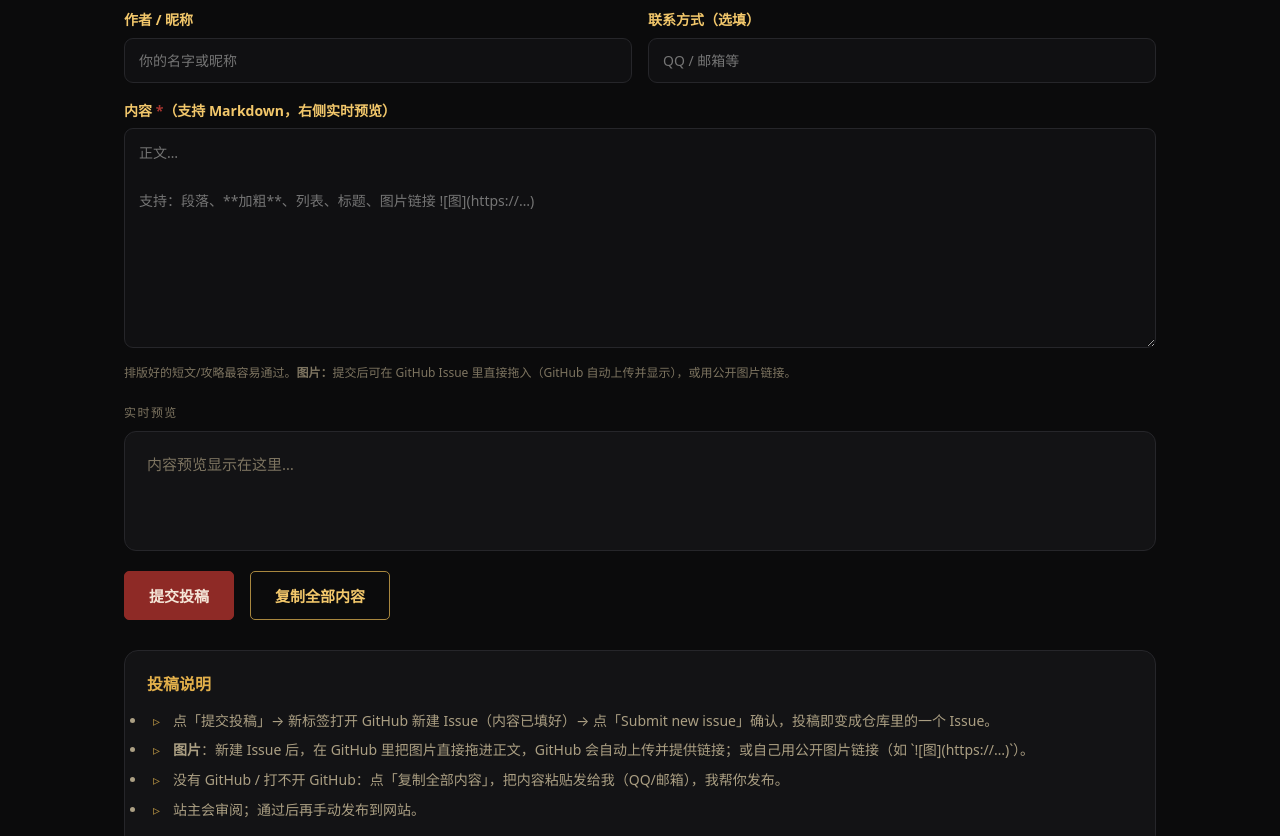
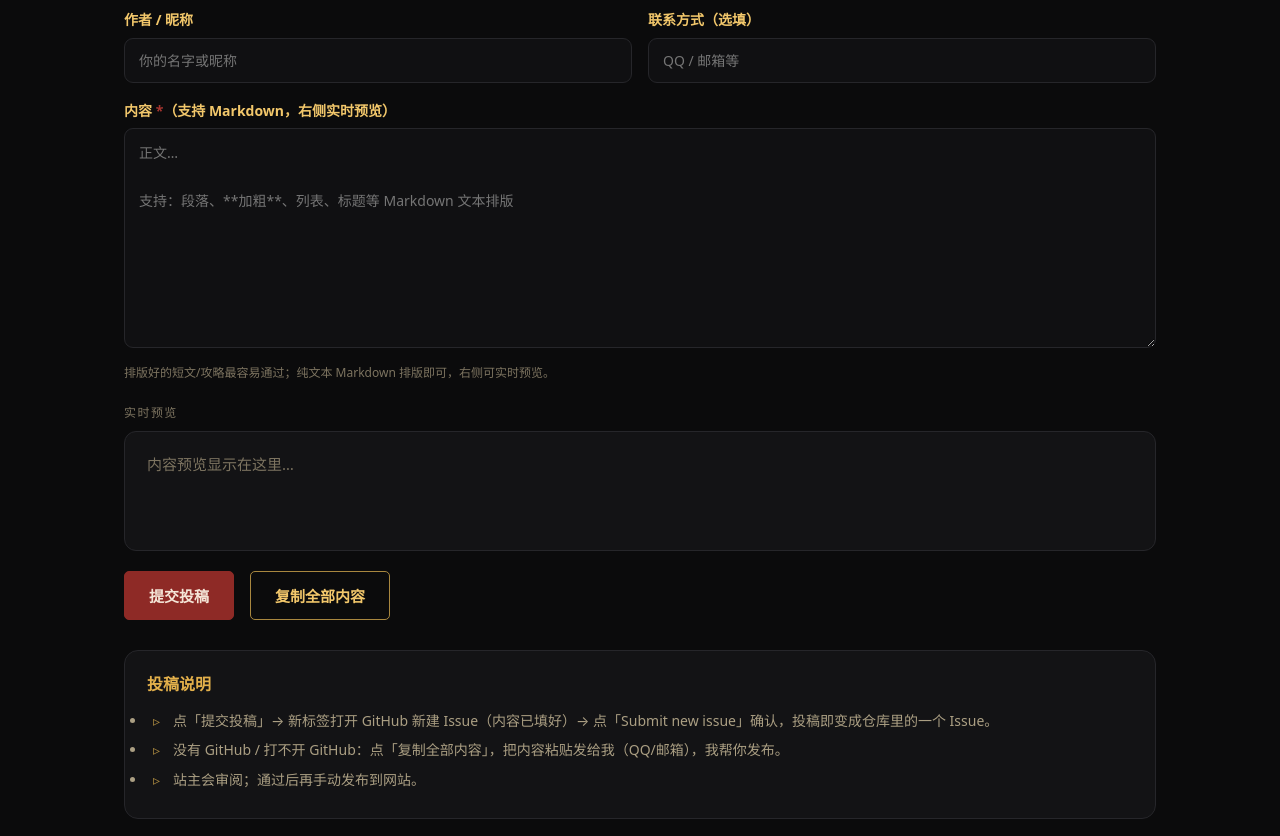
Before and after one commit to Wz3723/FO4SO-KNOWLEDGE, a plain HTML site: page submit.html in a window 1280 px wide. Shown: the part 280-1116 px from the top of the page. Drawn offline with Linux system fonts and the light colour scheme.

Commit message:
投稿回归纯文本：去掉图片上传说明，聚焦 Markdown 文本排版

```diff
--- a/submit.html
+++ b/submit.html
@@ -109,8 +109,8 @@
       </div>
       <div class="field">
         <label>内容 <b>*</b>（支持 Markdown，右侧实时预览）</label>
-        <textarea id="body" placeholder="正文…&#10;&#10;支持：段落、**加粗**、列表、标题、图片链接 ![图](https://…)"></textarea>
-        <div class="tip">排版好的短文/攻略最容易通过。<b>图片：</b>提交后可在 GitHub Issue 里直接拖入（GitHub 自动上传并显示），或用公开图片链接。</div>
+        <textarea id="body" placeholder="正文…&#10;&#10;支持：段落、**加粗**、列表、标题等 Markdown 文本排版"></textarea>
+        <div class="tip">排版好的短文/攻略最容易通过；纯文本 Markdown 排版即可，右侧可实时预览。</div>
       </div>
 
       <div class="preview-wrap">
@@ -129,7 +129,6 @@
       <h3>投稿说明</h3>
       <ul>
         <li>点「提交投稿」→ 新标签打开 GitHub 新建 Issue（内容已填好）→ 点「Submit new issue」确认，投稿即变成仓库里的一个 Issue。</li>
-        <li><b>图片</b>：新建 Issue 后，在 GitHub 里把图片直接拖进正文，GitHub 会自动上传并提供链接；或自己用公开图片链接（如 `![图](https://…)`）。</li>
         <li>没有 GitHub / 打不开 GitHub：点「复制全部内容」，把内容粘贴发给我（QQ/邮箱），我帮你发布。</li>
         <li>站主会审阅；通过后再手动发布到网站。</li>
       </ul>
```
